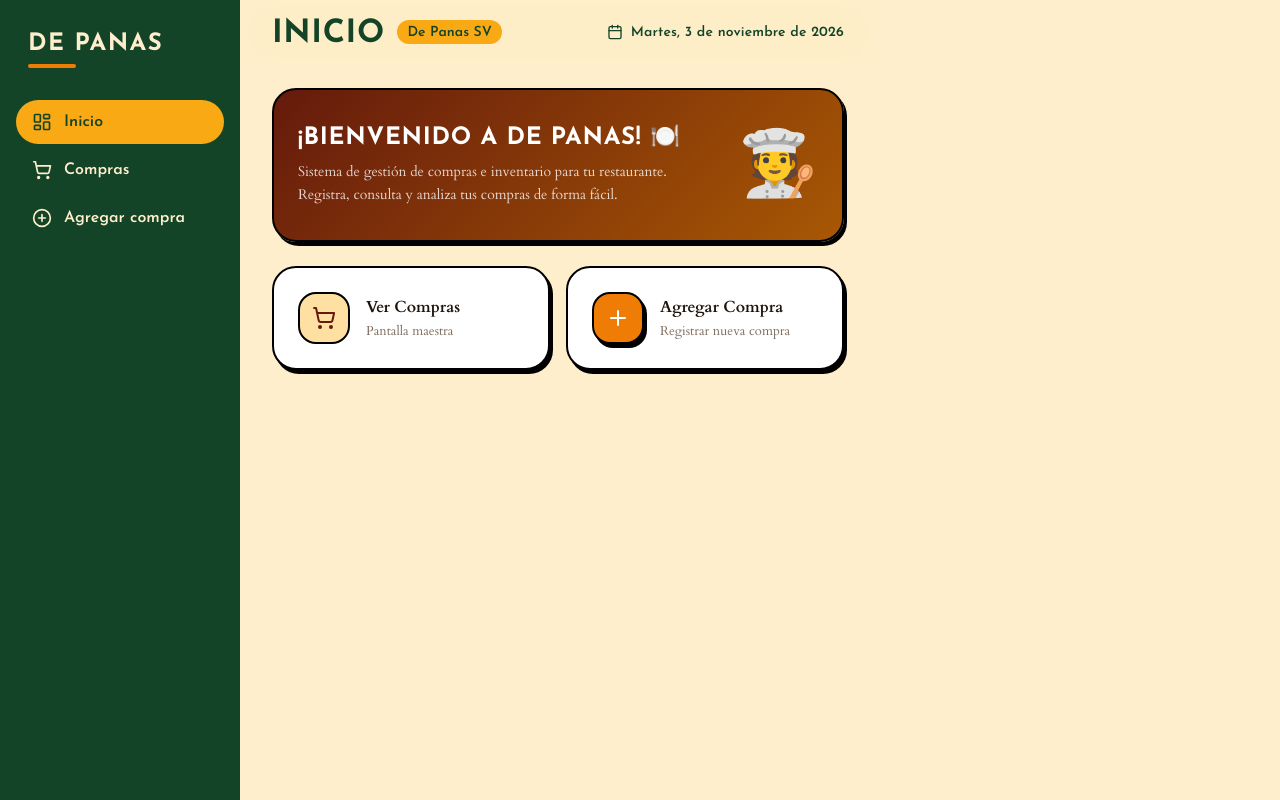
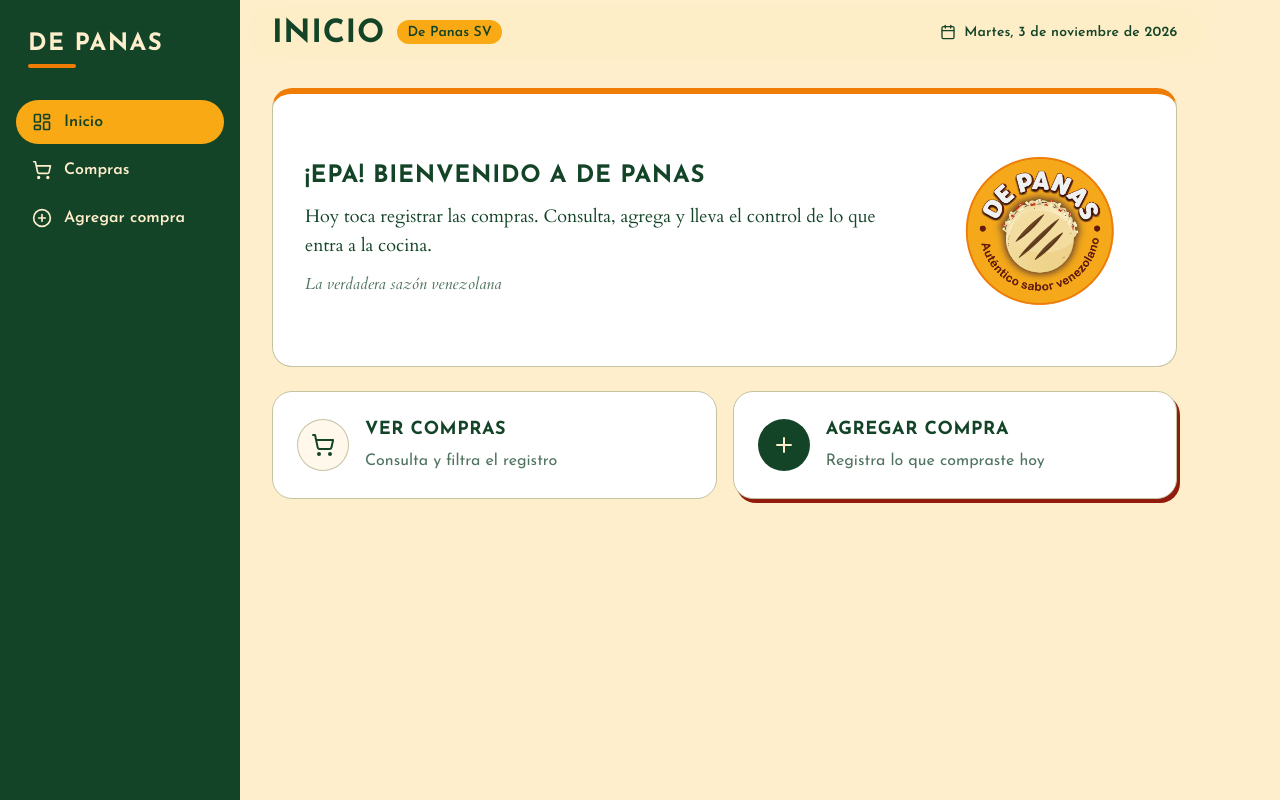
Before and after one commit to Gabrielvalen08/DePanas_Proyect_FORGE, a React (Vite) app in the folder frontend/: page / in a window 1280 px wide. Built offline with nearby package versions, Linux system fonts and the light colour scheme.

Commit message:
feat(inicio): bienvenida de marca con badge oficial y acciones rápidas como enlaces
Co-Authored-By: Claude Opus 5.5 <noreply@anthropic.com>

```diff
--- a/frontend/src/pages/Inicio.jsx
+++ b/frontend/src/pages/Inicio.jsx
@@ -1,69 +1,62 @@
-import React from 'react'
-import { useNavigate } from 'react-router-dom'
-import { ShoppingCart, TrendingUp, Package, Plus } from 'lucide-react'
+import { Plus, ShoppingCart } from 'lucide-react'
 import Header from '../components/Header'
+import { Tarjeta } from '../components/common'
+import estilos from './Inicio.module.css'
+
+const ACCIONES = [
+  {
+    a: '/compras',
+    Icono: ShoppingCart,
+    titulo: 'Ver compras',
+    texto: 'Consulta y filtra el registro',
+    destacada: false,
+  },
+  {
+    a: '/agregar-compra',
+    Icono: Plus,
+    titulo: 'Agregar compra',
+    texto: 'Registra lo que compraste hoy',
+    destacada: true,
+  },
+]
 
 export default function Inicio() {
-  const navigate = useNavigate()
-
   return (
     <>
       <Header title="Inicio" badge="De Panas SV" />
-      <main className="content" id="inicio-content">
-        {/* Welcome */}
-        <div className="card" style={{ background: 'linear-gradient(135deg, var(--brown) 0%, var(--primary-dark) 100%)', color: 'var(--white)' }}>
-          <div className="card-body" style={{ display: 'flex', alignItems: 'center', justifyContent: 'space-between', gap: 20 }}>
-            <div>
-              <h2 style={{ fontSize: 24, fontWeight: 800, color: 'var(--white)', marginBottom: 8 }}>
-                ¡Bienvenido a De Panas! 🍽️
-              </h2>
-              <p style={{ fontSize: 14, color: 'rgba(255,255,255,0.8)', maxWidth: 420 }}>
-                Sistema de gestión de compras e inventario para tu restaurante. Registra, consulta y analiza tus compras de forma fácil.
-              </p>
-            </div>
-            <div style={{ fontSize: 64 }}>🧑‍🍳</div>
+      <main id="contenido" tabIndex={-1}>
+        <Tarjeta franja className={estilos.bienvenida}>
+          <div className={estilos.texto}>
+            <h2>¡Epa! Bienvenido a De Panas</h2>
+            <p className={estilos.descripcion}>
+              Hoy toca registrar las compras. Consulta, agrega y lleva el control de lo que entra a la cocina.
+            </p>
+            <p className={estilos.lema}>La verdadera sazón venezolana</p>
           </div>
-        </div>
+          <div className={estilos.badgeCaja}>
+            <img
+              src="/brand/logo-badge.png"
+              alt="Logotipo De Panas: Auténtico sabor venezolano"
+              width="160"
+              height="160"
+              className={estilos.badge}
+            />
+          </div>
+        </Tarjeta>
 
-        {/* Quick actions */}
-        <div style={{ display: 'grid', gridTemplateColumns: 'repeat(auto-fit, minmax(220px, 1fr))', gap: 16 }}>
-          <div className="card" style={{ cursor: 'pointer' }} onClick={() => navigate('/compras')}>
-            <div className="card-body" style={{ display: 'flex', alignItems: 'center', gap: 16 }}>
-              <div style={{
-                width: 52, height: 52,
-                background: 'var(--cream)',
-                borderRadius: 'var(--radius-md)',
-                border: '2px solid var(--black)',
-                display: 'flex', alignItems: 'center', justifyContent: 'center',
-              }}>
-                <ShoppingCart size={24} color="var(--brown)" />
-              </div>
-              <div>
-                <div style={{ fontSize: 16, fontWeight: 800, color: 'var(--gray-900)' }}>Ver Compras</div>
-                <div style={{ fontSize: 13, color: 'var(--gray-500)' }}>Pantalla maestra</div>
-              </div>
-            </div>
-          </div>
-
-          <div className="card" style={{ cursor: 'pointer' }} onClick={() => navigate('/agregar-compra')}>
-            <div className="card-body" style={{ display: 'flex', alignItems: 'center', gap: 16 }}>
-              <div style={{
-                width: 52, height: 52,
-                background: 'var(--primary)',
-                borderRadius: 'var(--radius-md)',
-                border: '2px solid var(--black)',
-                display: 'flex', alignItems: 'center', justifyContent: 'center',
-                boxShadow: 'var(--shadow-solid)',
-              }}>
-                <Plus size={24} color="var(--white)" />
-              </div>
-              <div>
-                <div style={{ fontSize: 16, fontWeight: 800, color: 'var(--gray-900)' }}>Agregar Compra</div>
-                <div style={{ fontSize: 13, color: 'var(--gray-500)' }}>Registrar nueva compra</div>
-              </div>
-            </div>
-          </div>
-        </div>
+        <nav aria-label="Acciones rápidas" className={estilos.acciones}>
+          {ACCIONES.map(({ a, Icono, titulo, texto, destacada }) => (
+            <Tarjeta key={a} interactiva a={a} sombra={destacada} className={estilos.accion}>
+              <span className={[estilos.circulo, destacada && estilos.circuloDestacado].filter(Boolean).join(' ')}>
+                <Icono size={24} aria-hidden="true" />
+              </span>
+              <span className={estilos.accionTexto}>
+                <span className={estilos.accionTitulo}>{titulo}</span>
+                <span className={estilos.accionDescripcion}>{texto}</span>
+              </span>
+            </Tarjeta>
+          ))}
+        </nav>
       </main>
     </>
   )
--- /dev/null
+++ b/frontend/src/pages/Inicio.module.css
@@ -0,0 +1,103 @@
+/* ---------- Bienvenida ---------- */
+.bienvenida {
+  display: flex;
+  align-items: center;
+  justify-content: space-between;
+  gap: var(--space-8);
+  padding: var(--space-8);
+}
+
+.texto {
+  display: flex;
+  flex-direction: column;
+  gap: var(--space-3);
+}
+
+.descripcion {
+  font-size: 1.125rem;
+}
+
+.lema {
+  font-style: italic;
+  color: var(--color-text-muted);
+}
+
+/* Espacio de aislamiento del badge: nunca se deforma ni lleva efectos */
+.badgeCaja {
+  flex-shrink: 0;
+  padding: var(--space-6);
+}
+
+.badge {
+  width: 160px;
+  height: auto;
+  aspect-ratio: 1;
+}
+
+/* ---------- Acciones rápidas ---------- */
+.acciones {
+  display: grid;
+  grid-template-columns: repeat(auto-fit, minmax(16rem, 1fr));
+  gap: var(--space-4);
+}
+
+.accion {
+  display: flex;
+  align-items: center;
+  gap: var(--space-4);
+  padding: var(--space-6);
+}
+
+.circulo {
+  display: grid;
+  place-items: center;
+  flex-shrink: 0;
+  width: 3.25rem;
+  height: 3.25rem;
+  border-radius: var(--radio-pildora);
+  background: var(--color-surface-soft);
+  color: var(--color-text);
+  box-shadow: inset 0 0 0 1px var(--color-border);
+}
+
+.circuloDestacado {
+  background: var(--color-primary);
+  color: var(--color-on-primary);
+  box-shadow: none;
+}
+
+.accionTexto {
+  display: flex;
+  flex-direction: column;
+  gap: var(--space-1);
+}
+
+.accionTitulo {
+  font-family: var(--fuente-titulos);
+  font-size: 1.125rem;
+  font-weight: 700;
+  text-transform: uppercase;
+  letter-spacing: 0.03em;
+}
+
+.accionDescripcion {
+  color: var(--color-text-muted);
+}
+
+@media (max-width: 767px) {
+  .bienvenida {
+    flex-direction: column-reverse;
+    align-items: flex-start;
+    gap: var(--space-4);
+    padding: var(--space-6) var(--space-4);
+  }
+
+  .badgeCaja {
+    align-self: center;
+    padding: var(--space-4);
+  }
+
+  .badge {
+    width: 120px;
+  }
+}
```
